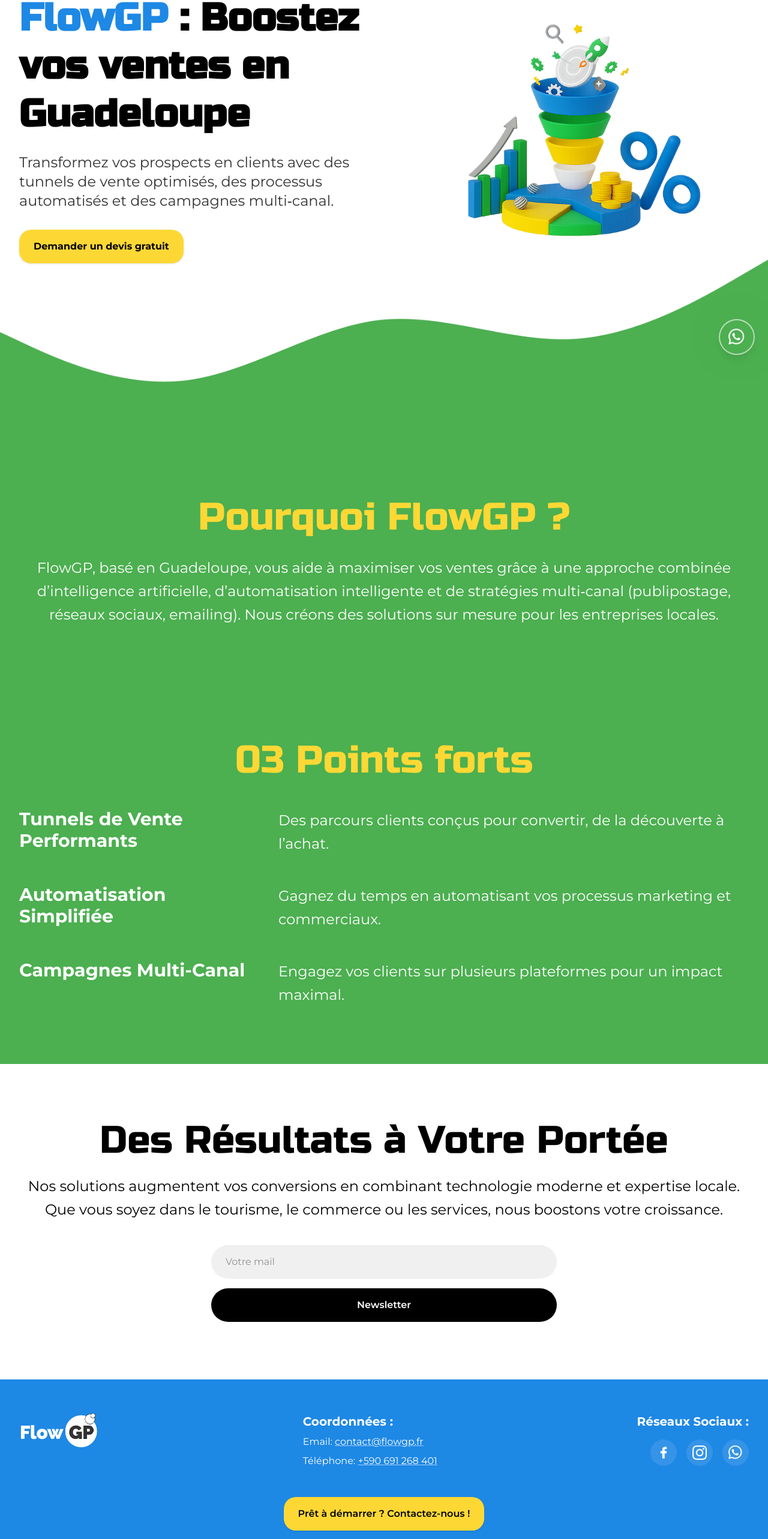
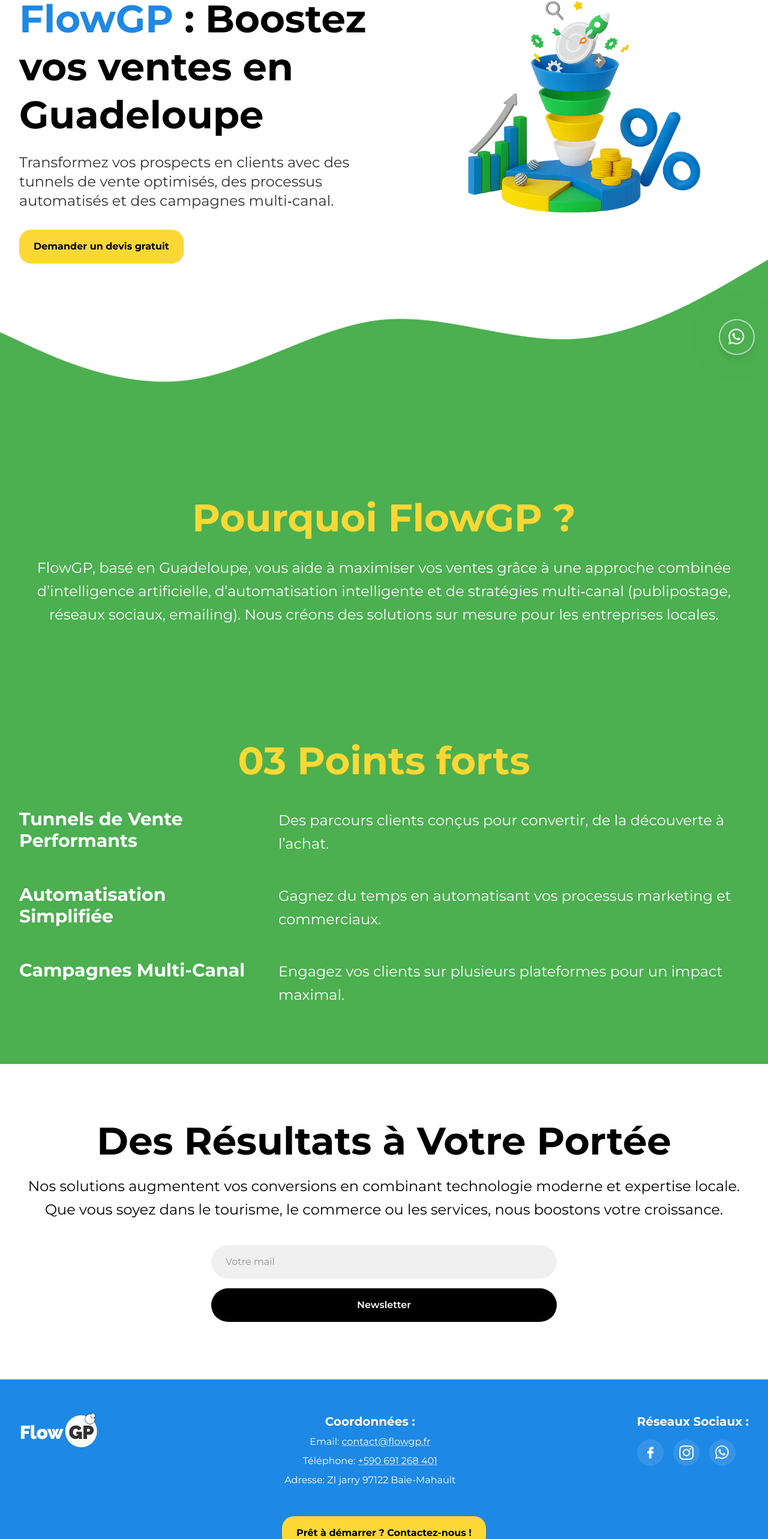
Before and after one commit to Okpeyemi/flowgp, a Next.js app: page / in a window 1280 px wide. Shown: the part 186-2752 px from the top of the page at 60% size. Built offline with nearby package versions, Linux system fonts and the light colour scheme.

Commit message:
feat: enhance styling and layout across multiple components for improved readability and user experience

```diff
--- a/src/components/acceuil/section1.tsx
+++ b/src/components/acceuil/section1.tsx
@@ -6,9 +6,9 @@
 export default function Section1() {
   return (
     <section className="relative overflow-hidden bg-white font-sans">
-      <div className="max-w-7xl mx-auto grid gap-10 lg:grid-cols-2 items-center px-4 sm:px-6 lg:px-8 py-16 lg:py-24 mb-50 max-md:mb-30">
+      <div className="max-w-7xl mx-auto grid gap-10 lg:grid-cols-2 items-start px-4 sm:px-6 lg:px-8 py-16 lg:py-24 mb-50 max-md:mb-30">
         <div>
-          <h1 className="font-mono leading-tight text-4xl md:text-5xl lg:text-[64px] font-black">
+          <h1 className="leading-tight text-3xl md:text-5xl lg:text-[64px] font-black">
             <span className="text-blue">FlowGP</span>
             <span className="text-black"> : Boostez</span>
             <br />
@@ -32,12 +32,13 @@
           </div>
         </div>
 
-        <div className="flex justify-center lg:justify-end">
+        <div className="flex justify-center lg:justify-end mt-0 lg:-mt-5">
           <Image
             src="/image-brand.png"
             alt="Illustration de conversion et croissance"
-            width={852}
-            height={568}
+            width={1100}
+            height={734}
+            className="w-full max-w-[1100px] h-auto"
             priority
           />
         </div>
--- a/src/components/acceuil/section2.tsx
+++ b/src/components/acceuil/section2.tsx
@@ -5,9 +5,14 @@
     <section className="bg-green text-white font-sans">
       <div className="max-w-7xl mx-auto px-4 sm:px-6 lg:px-8 py-16 md:py-24 text-center">
         <h2
-          className="font-mono text-yellow text-4xl md:text-5xl lg:text-[64px] font-normal"
+          className="max-sm:hidden text-yellow text-3xl md:text-5xl lg:text-[64px] font-black"
         >
           Pourquoi FlowGP ?
+        </h2>
+        <h2
+          className="max-sm:block hidden text-yellow text-3xl md:text-5xl lg:text-[64px] font-black"
+        >
+          Pourquoi <br /> FlowGP ?
         </h2>
 
         <p className="mt-8 text-base sm:text-lg lg:text-2xl leading-relaxed">
--- a/src/components/acceuil/section3.tsx
+++ b/src/components/acceuil/section3.tsx
@@ -7,7 +7,7 @@
     <section className="bg-green text-white font-sans">
       <div className="max-w-7xl mx-auto px-4 sm:px-6 lg:px-8 py-16 md:py-24">
         <h2
-          className="text-center text-yellow font-mono text-4xl md:text-5xl lg:text-[64px] font-normal"
+          className="text-center text-yellow text-3xl md:text-5xl lg:text-[64px] font-black"
         >
           03 Points forts
         </h2>
@@ -18,7 +18,7 @@
               key={p.title}
               className="grid md:grid-cols-[1fr_2fr] gap-x-10 gap-y-3 items-start"
             >
-              <h3 className="text-2xl md:text-3xl font-bold">{p.title}</h3>
+              <h3 className="text-xl md:text-3xl font-bold">{p.title}</h3>
               <p className="text-base sm:text-lg lg:text-2xl leading-relaxed">
                 {p.desc}
               </p>
--- a/src/components/acceuil/section4.tsx
+++ b/src/components/acceuil/section4.tsx
@@ -12,7 +12,7 @@
     <section className="bg-white font-sans">
       <div className="max-w-7xl mx-auto px-4 sm:px-6 lg:px-8 py-16 md:py-24 text-center">
         <h2
-          className="font-mono text-black text-4xl md:text-5xl lg:text-[64px] font-normal"
+          className="text-black text-3xl md:text-5xl lg:text-[64px] font-black"
         >
           Des Résultats à Votre Portée
         </h2>
--- a/src/components/apropos/apropos.tsx
+++ b/src/components/apropos/apropos.tsx
@@ -5,7 +5,7 @@
     <section className="bg-white font-sans">
       <div className="max-w-7xl mx-auto px-4 sm:px-6 lg:px-8 py-16 md:py-24">
         <h2
-          className="text-center font-mono text-blue text-4xl md:text-5xl font-normal"
+          className="text-center text-blue text-3xl md:text-5xl font-black"
         >
           FlowGP : votre allié marketing en Guadeloupe
         </h2>
@@ -19,7 +19,7 @@
 
         <div className="mt-10 grid gap-10 lg:grid-cols-2 items-start">
           <div>
-            <span className="inline-block rounded-[20px] bg-green text-white text-2xl font-bold px-8 py-2">
+            <span className="inline-block rounded-[20px] bg-green text-white text-xl font-bold px-8 py-2">
               Valeurs
             </span>
             <p className="mt-4 text-black font-medium">
--- a/src/components/commentçamarche/commentçamarche.tsx
+++ b/src/components/commentçamarche/commentçamarche.tsx
@@ -9,7 +9,7 @@
     <section className="bg-white font-sans">
       <div className="max-w-7xl mx-auto px-4 sm:px-6 lg:px-8 py-16 md:py-24">
         <h2
-          className="text-center font-mono text-blue text-4xl md:text-5xl font-normal"
+          className="text-center text-blue text-3xl md:text-5xl font-black"
         >
           Notre Méthode pour vos résultats
         </h2>
@@ -20,7 +20,7 @@
               key={c.title}
               className="grid md:grid-cols-[1fr_3fr] gap-6 md:gap-10 items-start"
             >
-              <h3 className="text-black text-2xl md:text-3xl font-bold">{c.title}</h3>
+              <h3 className="text-black text-base sm:text-lg lg:text-2xl font-bold">{c.title}</h3>
               <p className="text-black text-base sm:text-lg lg:text-2xl leading-relaxed">{c.desc}</p>
             </div>
           ))}
@@ -29,7 +29,7 @@
         <div className="mt-12 flex justify-center">
           <Link
             href="/contacts"
-            className="inline-block rounded-[20px] bg-yellow text-black font-bold px-6 py-4 shadow hover:opacity-95 transition"
+            className="inline-block rounded-[20px] text-center bg-yellow text-black font-bold px-6 py-4 shadow hover:opacity-95 transition"
           >
             Démarrez votre projet maintenant !
           </Link>
--- a/src/components/contact/contact.tsx
+++ b/src/components/contact/contact.tsx
@@ -26,7 +26,7 @@
   return (
     <section className="bg-white font-sans">
       <div className="max-w-3xl mx-auto px-4 sm:px-6 lg:px-8 py-16 md:py-24">
-        <h1 className="text-center font-mono text-blue text-4xl md:text-5xl font-extrabold">
+        <h1 className="text-center text-blue text-3xl md:text-5xl font-black">
           Lancez votre croissance
           <br /> avec FlowGP
         </h1>
--- a/src/components/footer.tsx
+++ b/src/components/footer.tsx
@@ -3,7 +3,7 @@
 import Image from "next/image";
 import Link from "next/link";
 import { usePathname } from "next/navigation";
-import { COMPANY_EMAIL, COMPANY_PHONE, COMPANY_PHONE_DISPLAY, WHATSAPP_NUMBER, buildMailto } from "@/lib/contact";
+import { COMPANY_EMAIL, COMPANY_PHONE, COMPANY_PHONE_DISPLAY, COMPANY_ADRESS, WHATSAPP_NUMBER, buildMailto } from "@/lib/contact";
 
 export default function Footer() {
   const pathname = usePathname();
@@ -18,7 +18,7 @@
   return (
     <section className={`font-sans ${bgClass} text-white`}>
       <div className="max-w-7xl mx-auto px-4 sm:px-6 lg:px-8 py-14">
-        <div className="flex max-md:flex-col items-start justify-between gap-6">
+        <div className="flex max-md:flex-col items-center md:items-start justify-between gap-6">
             <Image
               src="/flow-white.png"
               alt="FlowGP"
@@ -27,7 +27,7 @@
               className="shrink-0"
               priority
             />
-            <div>
+            <div className="flex flex-col items-center">
               <p className="text-xl font-bold mb-2">Coordonnées :</p>
               <p className="mb-2">
                 Email:{" "}
@@ -47,9 +47,13 @@
                   {COMPANY_PHONE_DISPLAY}
                 </Link>
               </p>
+              <p className="mb-2">
+                Adresse:{" "}
+                  {COMPANY_ADRESS}
+              </p>
             </div>
 
-          <div className="flex flex-col items-start lg:items-end gap-4">
+          <div className="flex flex-col items-center md:items-start gap-4">
             <p className="text-xl font-bold">Réseaux Sociaux :</p>
             <div className="flex items-center gap-4">
               <Link
@@ -104,9 +108,15 @@
         <div className="mt-10 flex justify-center">
           <Link
             href={buildMailto("Prise de contact FlowGP")}
-            className="bg-yellow text-black font-semibold rounded-[20px] px-6 py-4 shadow hover:opacity-95 transition"
+            className="bg-yellow max-md:hidden text-black font-bold rounded-[20px] px-6 py-4 shadow hover:opacity-95 transition"
           >
             Prêt à démarrer ? Contactez-nous !
+          </Link>
+          <Link
+            href={buildMailto("Prise de contact FlowGP")}
+            className="bg-yellow md:hidden w-full text-center text-black font-bold rounded-[20px] px-6 py-4 shadow hover:opacity-95 transition"
+          >
+            Prêt à démarrer ? <br /> Contactez-nous !
           </Link>
         </div>
 
--- a/src/components/services/services.tsx
+++ b/src/components/services/services.tsx
@@ -9,7 +9,7 @@
 	return (
 		<section className="bg-white font-sans">
 			<div className="max-w-7xl mx-auto flex flex-col items-center px-4 sm:px-6 lg:px-8 py-16 md:py-24">
-				<h2 className="max-w-2xl text-center font-mono text-blue text-4xl md:text-5xl font-normal">
+				<h2 className="max-w-2xl text-center text-blue text-3xl md:text-5xl font-black">
 					Nos solutions pour votre succès
 				</h2>
 
@@ -39,7 +39,7 @@
 										width={isLarge ? 420 : 300}
 										height={isLarge ? 420 : 300}
 										className={`${
-											isLarge ? "w-72 h-72" : "w-60 h-60"
+											isLarge ? "w-64 h-64" : "w-60 h-60"
 										} rounded-md object-cover`}
 										priority={s < 2}
 									/>
--- a/src/lib/contact.ts
+++ b/src/lib/contact.ts
@@ -2,6 +2,7 @@
 export const COMPANY_EMAIL = "contact@flowgp.fr";
 export const COMPANY_PHONE = "+590691268401";
 export const COMPANY_PHONE_DISPLAY = "+590 691 268 401";
+export const COMPANY_ADRESS = "ZI jarry 97122 Baie-Mahault";
 export const WHATSAPP_NUMBER = "590691268401";
 
 export function buildMailto(subject: string, body?: string) {
```
